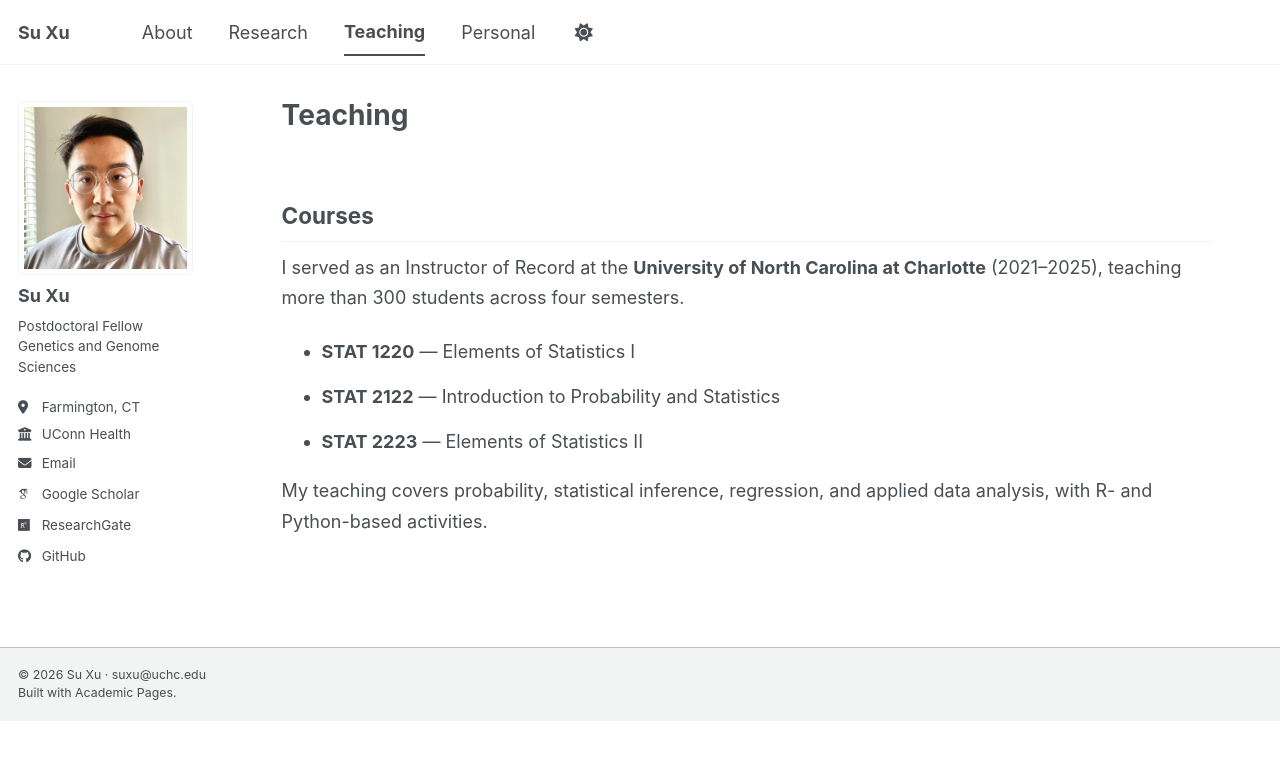
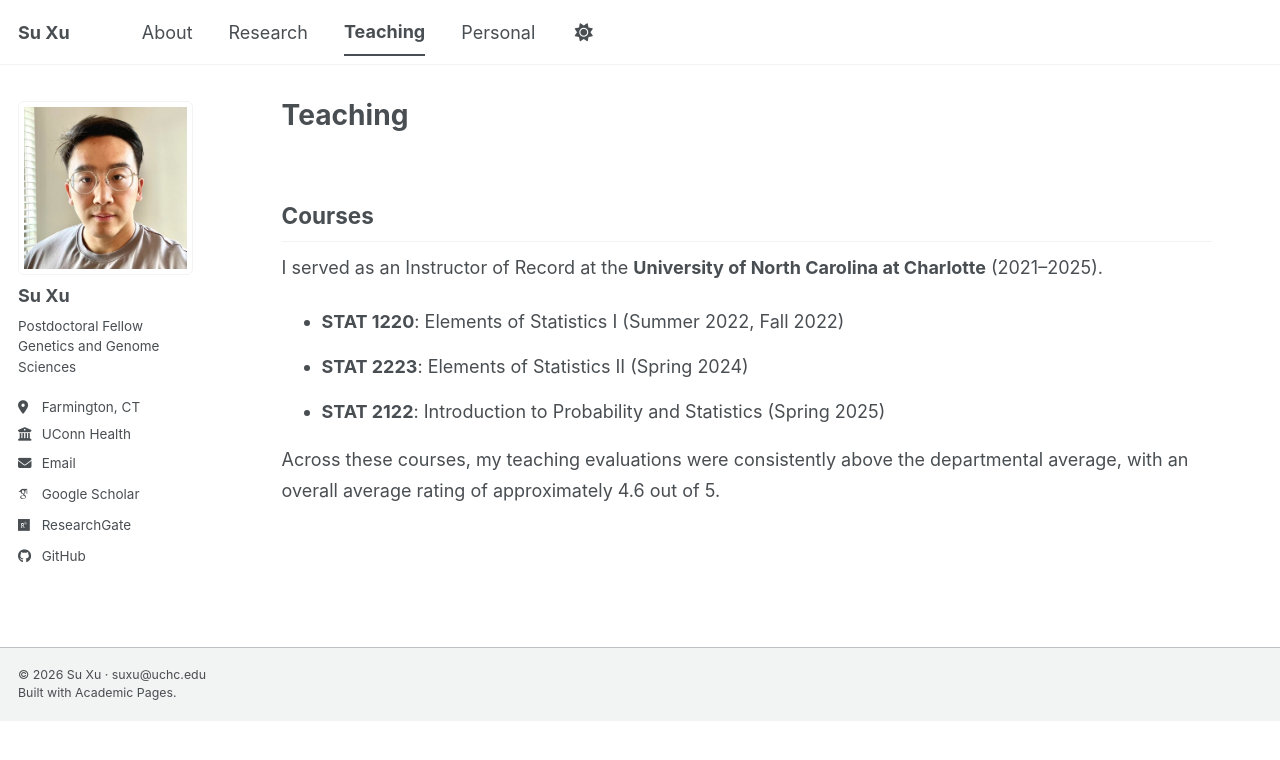
Before and after one commit to sxu509/sxu509.github.io, a Jekyll site: the page built from _pages/teaching.md, in a window 1280 px wide. Shown: the top 760 px of the page. Built offline with Jekyll 4.4.1, drawn with Linux system fonts in a browser that asks for light colours; some web fonts are replaced.

Commit message:
Add teaching semesters and evaluations and refine Personal introduction

```diff
--- a/_pages/teaching.md
+++ b/_pages/teaching.md
@@ -5,10 +5,10 @@ permalink: /teaching/
 
 ## Courses
 
-I served as an Instructor of Record at the **University of North Carolina at Charlotte** (2021–2025), teaching more than 300 students across four semesters.
+I served as an Instructor of Record at the **University of North Carolina at Charlotte** (2021–2025).
 
-- **STAT 1220** — Elements of Statistics I
-- **STAT 2122** — Introduction to Probability and Statistics
-- **STAT 2223** — Elements of Statistics II
+- **STAT 1220**: Elements of Statistics I (Summer 2022, Fall 2022)
+- **STAT 2223**: Elements of Statistics II (Spring 2024)
+- **STAT 2122**: Introduction to Probability and Statistics (Spring 2025)
 
-My teaching covers probability, statistical inference, regression, and applied data analysis, with R- and Python-based activities.
+Across these courses, my teaching evaluations were consistently above the departmental average, with an overall average rating of approximately 4.6 out of 5.
```
Also changed, not shown: _pages/personal.md (+1 -1 lines).
